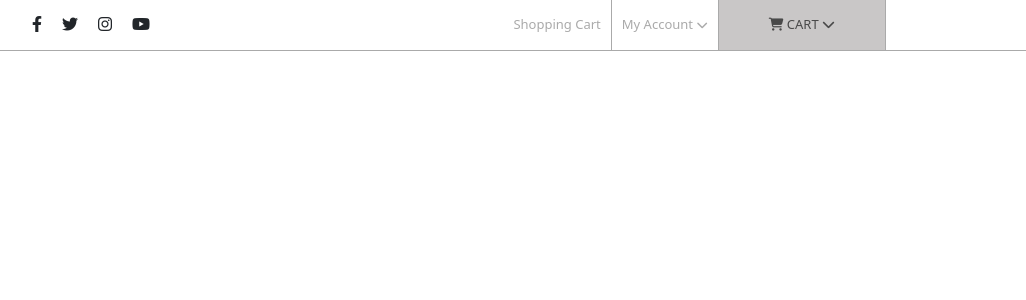
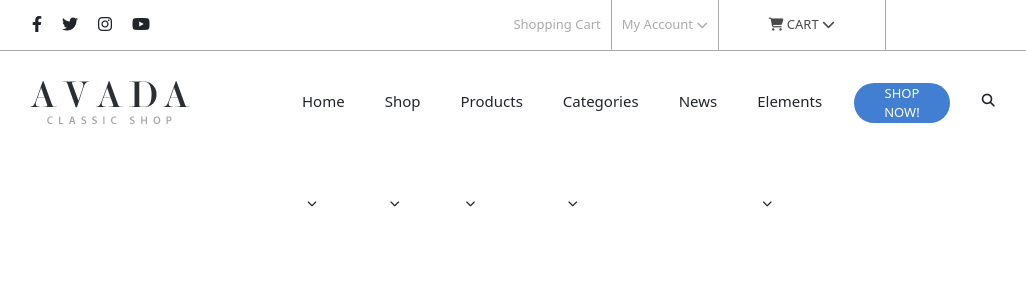
Before and after one commit to Titho93/proj-html-vuejs, a Vue app: page / in a window 1280 px wide. Shown: the top 300 px of the page, without its empty margins (202-1228 px from the left). Built offline with nearby package versions, Linux system fonts and the light colour scheme.

Commit message:
[add]headerbottom

```diff
--- a/src/components/partials/Headerbottom.vue
+++ b/src/components/partials/Headerbottom.vue
@@ -8,9 +8,90 @@ export default {
 
 <template>
 
+  <div class="container-bt">
+
+    <div class="nav-bottom">
+
+      <div class="logo">
+        <img src="../../assets/classic_shop_logo1x.png" alt="">
+      </div>
+      <div class="menu">
+        <ul>
+          <li>Home <i class="fa-solid fa-chevron-down"></i></li>
+          <li>Shop <i class="fa-solid fa-chevron-down"></i></li>
+          <li>Products <i class="fa-solid fa-chevron-down"></i></li>
+          <li>Categories <i class="fa-solid fa-chevron-down"></i></li>
+          <li>News</li>
+          <li>Elements <i class="fa-solid fa-chevron-down"></i></li>
+        </ul>
+        <button>SHOP NOW!</button>
+        <span><i class="fa-solid fa-magnifying-glass"></i></span>
+      </div>
+
+    </div>
+
+  </div>
 
 </template>
 
 <style lang="scss">
 
+.container-bt {
+  width: 70%;
+  margin: 0 auto;
+}
+
+.nav-bottom {
+  width: 100%;
+  height: 100px;
+  display: flex;
+  .logo {
+    padding: 30px 40px;
+  }
+  .menu {
+    display: flex;
+    ul {
+      display: flex;
+      list-style: none;
+      li {
+        font-size: 15px;
+        margin-left: 40px;
+        line-height: 100px;
+        cursor: pointer;
+        &:hover {
+          border-top: 2px solid #427ED1;
+          color: #427ED1;
+        }
+        i {
+          font-size: 10px;
+          padding: 0 5px;
+        }
+      }
+    }
+    button {
+      height: 40px;
+      padding: 0 30px;
+      background-color: #427ED1;
+      color: white;
+      border-radius: 20px;
+      font-size: 13px;
+      border: none;
+      margin: 32px;
+      &:hover {
+        opacity: 50%;
+      }
+    }
+
+    span {
+      i {
+        line-height: 100px;
+        font-size: 13px;
+      }
+    }
+
+  }
+}
+
+
+
 </style>
--- a/src/components/partials/Headertop.vue
+++ b/src/components/partials/Headertop.vue
@@ -46,6 +46,8 @@ export default {
   display: flex;
   .social {
     width: 50%;
+    display: flex;
+    justify-content: start;
     ul {
       li {
         padding: 12px 10px;
@@ -69,7 +71,7 @@ export default {
 .cart {
   color: #494949;
   padding: 15px 50px;
-  background-color: #c9c7c7;
+  background-color: FAFAFA;
 }
 
 ul {
--- a/src/scss/Main.scss
+++ b/src/scss/Main.scss
@@ -1,3 +1,8 @@
 @use './partials/Var' as *;
 
 @import 'bootstrap/scss/bootstrap';
+
+.container-tb {
+    width: 100%;
+    border-bottom: 1px solid #AAAAAA;
+  }
```
